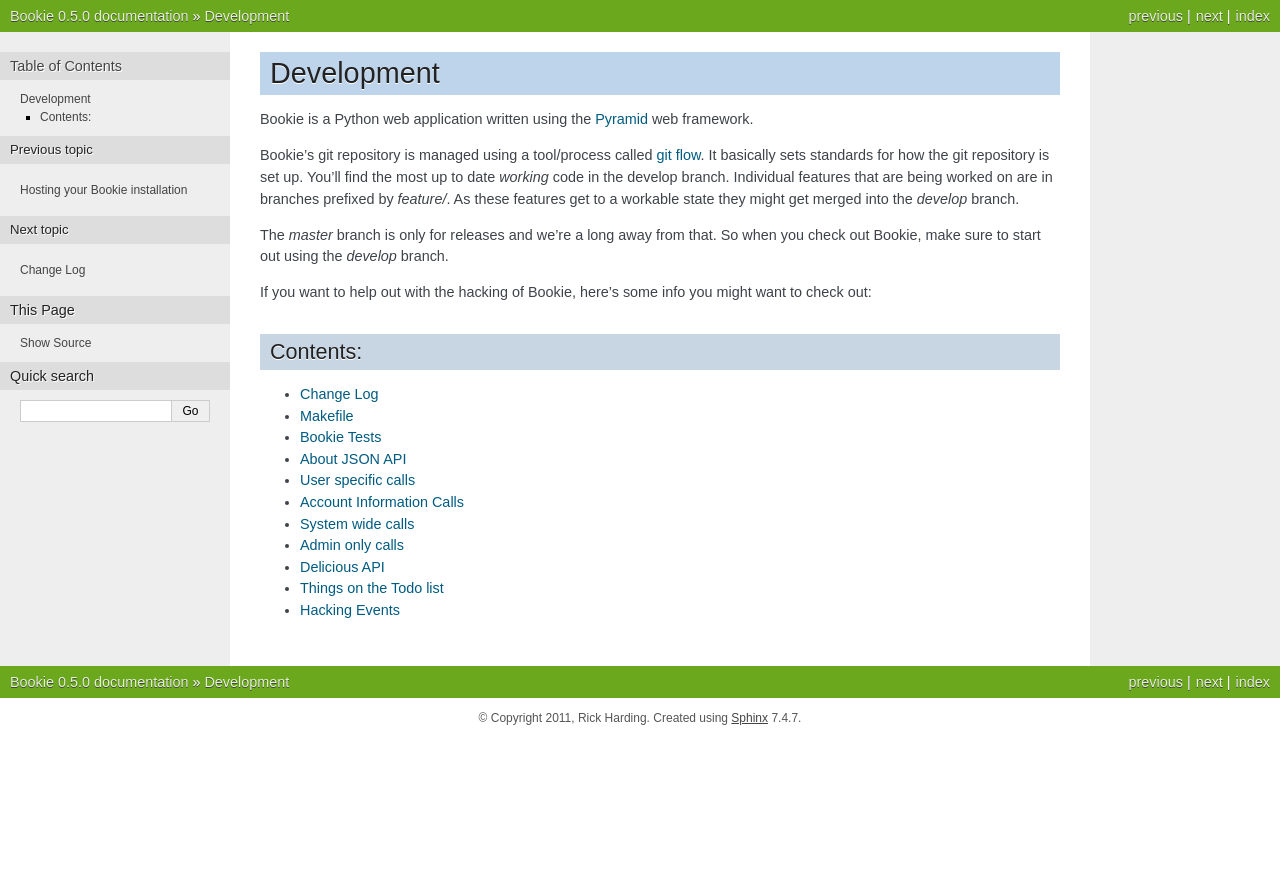
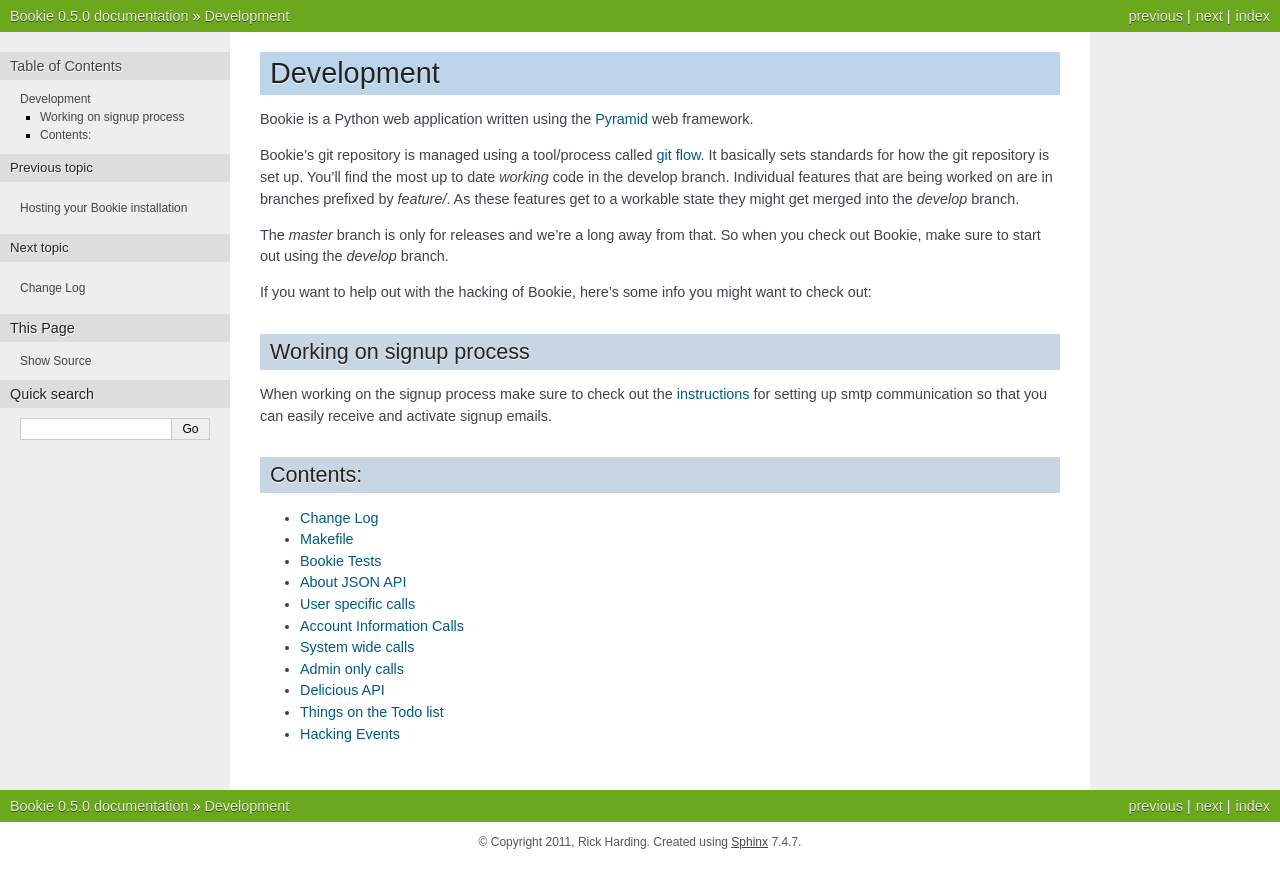
Before and after one commit to bookieio/Bookie, a Sphinx documentation site: the page built from docs/development.rst, in a window 1280 px wide. Shown: the top 888 px of the page. Built offline with Sphinx 7.4.7, drawn with Linux system fonts in a browser that asks for light colours.

Commit message:
Email server docs added

```diff
--- a/docs/development.rst
+++ b/docs/development.rst
@@ -16,6 +16,14 @@
 If you want to help out with the hacking of Bookie, here's some info you might
 want to check out:
 
+Working on signup process
+--------------------------
+When working on the signup process make sure to check out the instructions_ for
+setting up smtp communication so that you can easily receive and activate
+signup emails.
+
+.. _instructions: emailserver.rst
+
 
 Contents:
 ---------
```
Also changed, not shown: docs/emailserver.rst (added, +58 -0 lines).
